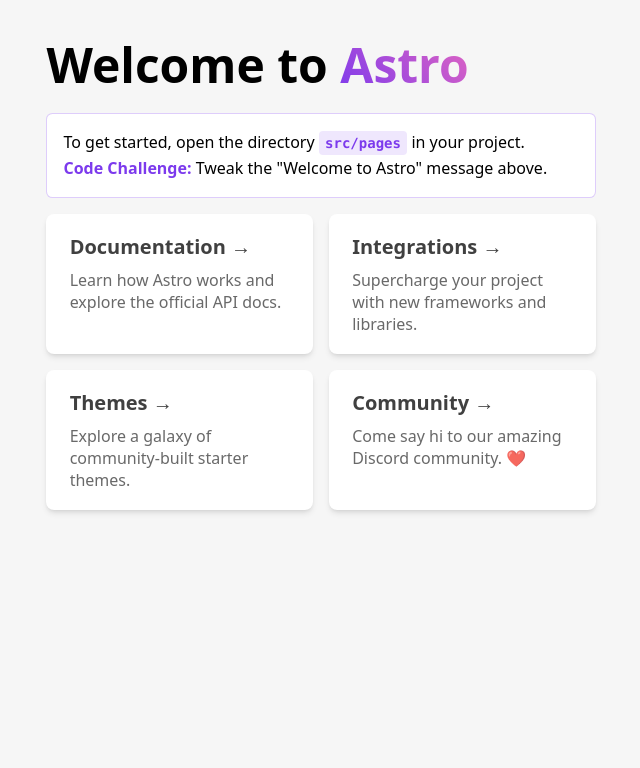
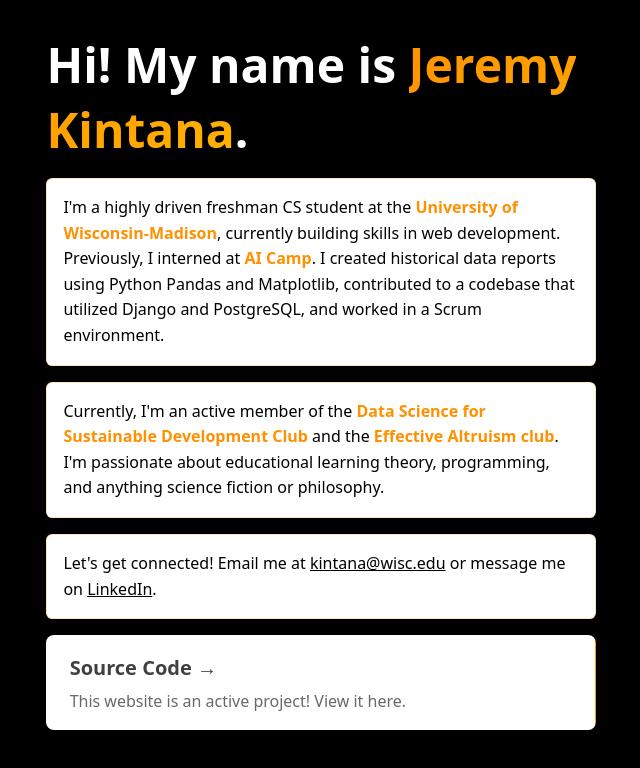
Before and after one commit to jkintana/personal-website, an Astro site: page / in a window 1280 px wide. Shown: the whole page, without its empty margins (319-959 px from the left). Built offline with nearby package versions, Linux system fonts and the light colour scheme; Astro itself is replaced by a stand-in of ours.

Commit message:
modified boiler to have actual info

```diff
--- a/src/layouts/Layout.astro
+++ b/src/layouts/Layout.astro
@@ -21,12 +21,13 @@
 </html>
 <style is:global>
 	:root {
-		--accent: 124, 58, 237;
-		--accent-gradient: linear-gradient(45deg, rgb(var(--accent)), #da62c4 30%, white 60%);
+		--accent: 255, 145, 0;
+		--accent-gradient: linear-gradient(135deg, rgb(var(--accent)), #ffcc00 50%, white 60%);
 	}
 	html {
 		font-family: system-ui, sans-serif;
-		background-color: #F6F6F6;
+		background-color: black;
+		/* background-image: linear-gradient(135deg, #ffcc00, #ff9100); */
 	}
 	code {
 		font-family: Menlo, Monaco, Lucida Console, Liberation Mono, DejaVu Sans Mono,
--- a/src/pages/index.astro
+++ b/src/pages/index.astro
@@ -3,33 +3,32 @@
 import Card from '../components/Card.astro';
 ---
 
-<Layout title="Welcome to Astro.">
+<Layout title="JK">
 	<main>
-		<h1>Welcome to <span class="text-gradient">Astro</span></h1>
-		<p class="instructions">
-			To get started, open the directory <code>src/pages</code> in your project.<br />
-			<strong>Code Challenge:</strong> Tweak the "Welcome to Astro" message above.
+		<h1>Hi! My name is <span class="text-gradient">Jeremy Kintana</span>.</h1>
+		<p class="description">
+			I'm a highly driven freshman CS student at the <strong>University of
+				Wisconsin-Madison</strong>, currently building skills in web development.
+				Previously, I interned at <strong>AI Camp</strong>. I created
+				historical data reports using Python Pandas and Matplotlib, contributed
+				to a codebase that utilized Django and PostgreSQL, and worked in a Scrum
+				environment.
+		</p>
+		<p class="description">
+			Currently, I'm an active member of the <strong>Data Science for Sustainable
+				Development Club</strong> and the <strong>Effective Altruism club</strong>.
+				I'm passionate about educational learning theory, programming, and anything
+				science fiction or philosophy.
+		</p>
+		<p class="description">
+			Let's get connected! Email me at <a href="mailto:kintana@wisc.edu">
+				kintana@wisc.edu</a> or message me on <a href="linkedin.com/in/jkintana">LinkedIn</a>.
 		</p>
 		<ul role="list" class="link-card-grid">
 			<Card
-				href="https://docs.astro.build/"
-				title="Documentation"
-				body="Learn how Astro works and explore the official API docs."
-			/>
-			<Card
-				href="https://astro.build/integrations/"
-				title="Integrations"
-				body="Supercharge your project with new frameworks and libraries."
-			/>
-			<Card
-				href="https://astro.build/themes/"
-				title="Themes"
-				body="Explore a galaxy of community-built starter themes."
-			/>
-			<Card
-				href="https://astro.build/chat/"
-				title="Community"
-				body="Come say hi to our amazing Discord community. ❤️"
+				href="https://github.com/jkintana/personal-website/"
+				title="Source Code"
+				body="This website is an active project! View it here."
 			/>
 		</ul>
 	</main>
@@ -44,6 +43,7 @@
 	h1 {
 		font-size: 3rem;
 		font-weight: 800;
+		color: white;
 		margin: 0;
 	}
 	.text-gradient {
@@ -53,7 +53,7 @@
 		background-size: 400%;
 		background-position: 0%;
 	}
-	.instructions {
+	.description {
 		line-height: 1.6;
 		margin: 1rem 0;
 		border: 1px solid rgba(var(--accent), 25%);
@@ -61,7 +61,7 @@
 		padding: 1rem;
 		border-radius: 0.4rem;
 	}
-	.instructions code {
+	.description code {
 		font-size: 0.875em;
 		font-weight: bold;
 		background: rgba(var(--accent), 12%);
@@ -69,9 +69,45 @@
 		border-radius: 4px;
 		padding: 0.3em 0.45em;
 	}
-	.instructions strong {
+	.description strong {
 		color: rgb(var(--accent));
 	}
+	.description a {
+		color:black;
+	}
+	.description a:is(:hover) {
+		transition: color 0.3s cubic-bezier(0.22, 1, 0.36, 1);
+		color: rgb(var(--accent));
+	}
+
+	/*
+		.link-card > a {
+		width: 100%;
+		text-decoration: none;
+		line-height: 1.4;
+		padding: 1rem 1.3rem;
+		border-radius: 0.35rem;
+		color: #111;
+		background-color: white;
+		opacity: 0.8;
+	}
+	h2 {
+		margin: 0;
+		font-size: 1.25rem;
+		transition: color 0.6s cubic-bezier(0.22, 1, 0.36, 1);
+	}
+	p {
+		margin-top: 0.5rem;
+		margin-bottom: 0;
+		color: #444;
+	}
+	.link-card:is(:hover, :focus-within) {
+		background-position: 0;
+	}
+	.link-card:is(:hover, :focus-within) h2 {
+		color: rgb(var(--accent));
+	}
+	*/
 	.link-card-grid {
 		display: grid;
 		grid-template-columns: repeat(auto-fit, minmax(24ch, 1fr));
```
Also changed, not shown: firebase.json.
